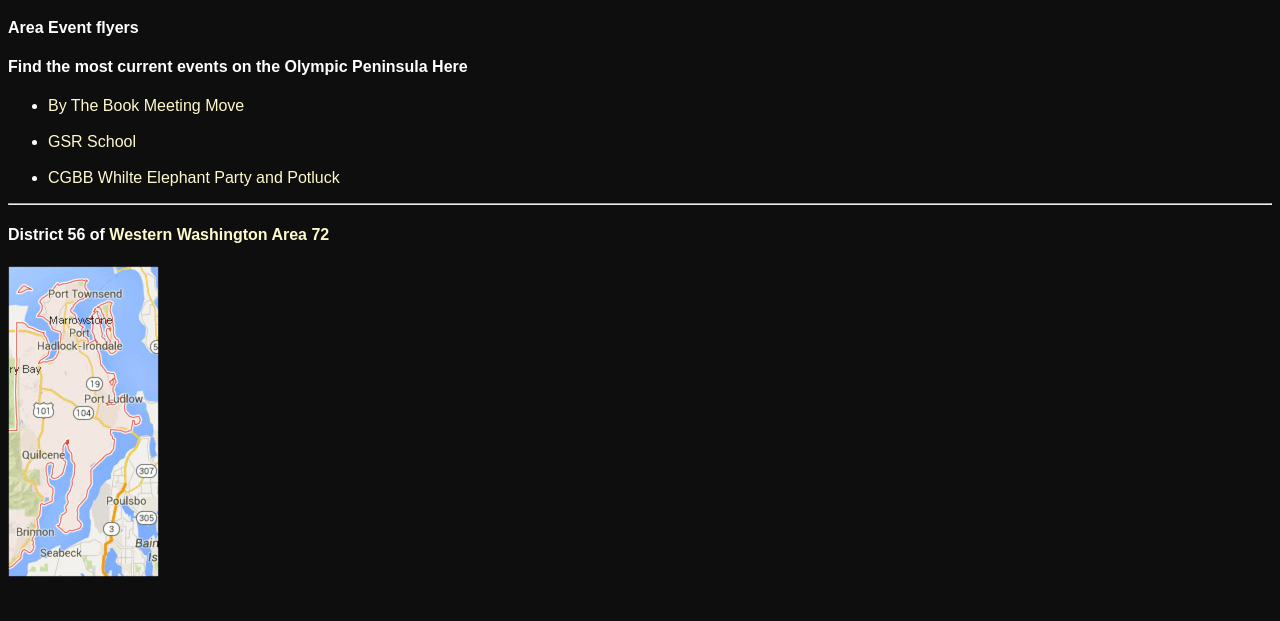
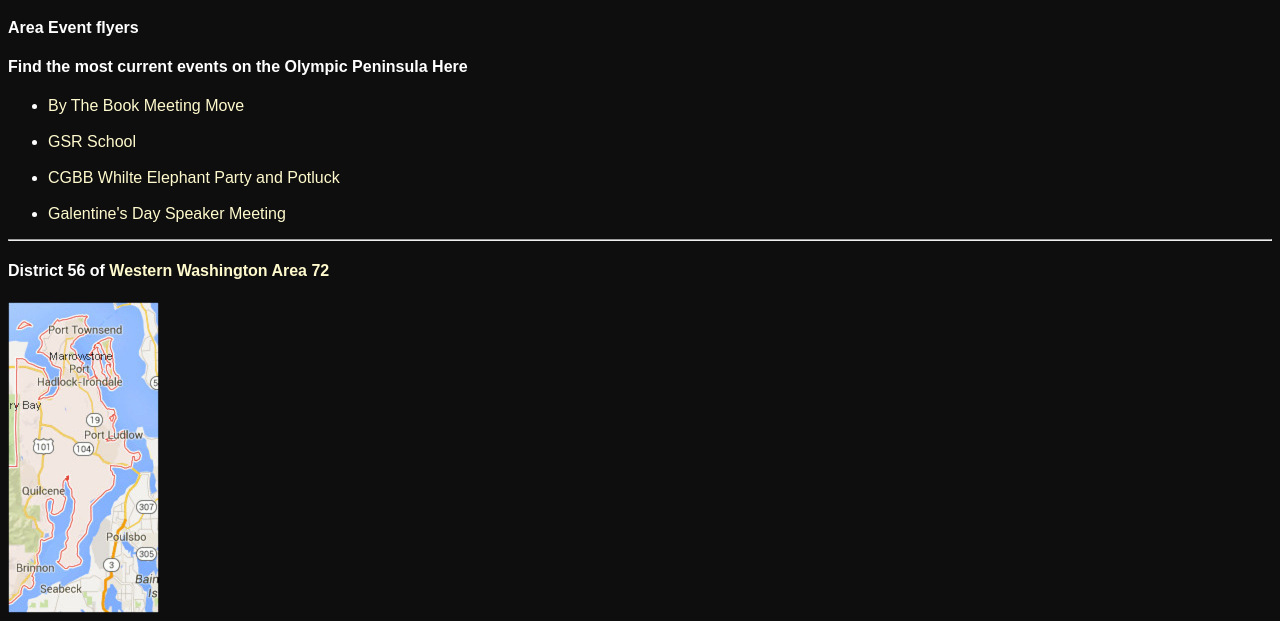
Before and after one commit to District56/website, a plain HTML site: page flyers.html in a window 1280 px wide. Shown: the part 285-906 px from the top of the page. Before the commit the page ends 870 px from the top, so only its background shows below. Drawn offline with Linux system fonts and the light colour scheme.

Commit message:
Update flyers.html

```diff
--- a/flyers.html
+++ b/flyers.html
@@ -28,6 +28,8 @@ Port Ludlow, Quilcene, Brinnon, & Coyle<h3>
   <li><a href="GSR School.pdf">GSR School</a></li>
    <br>
   <li><a href="white elephant flyer.jpg">CGBB Whilte Elephant Party and Potluck</a></li>
+    <br>
+  <li><a href="Galentines 2026.pdf">Galentine's Day Speaker Meeting</a></li>
 </ul>
     <hr />
 <h4>District 56 of <a href="https://area72aa.org/">Western Washington Area 72</a></h4>
```
